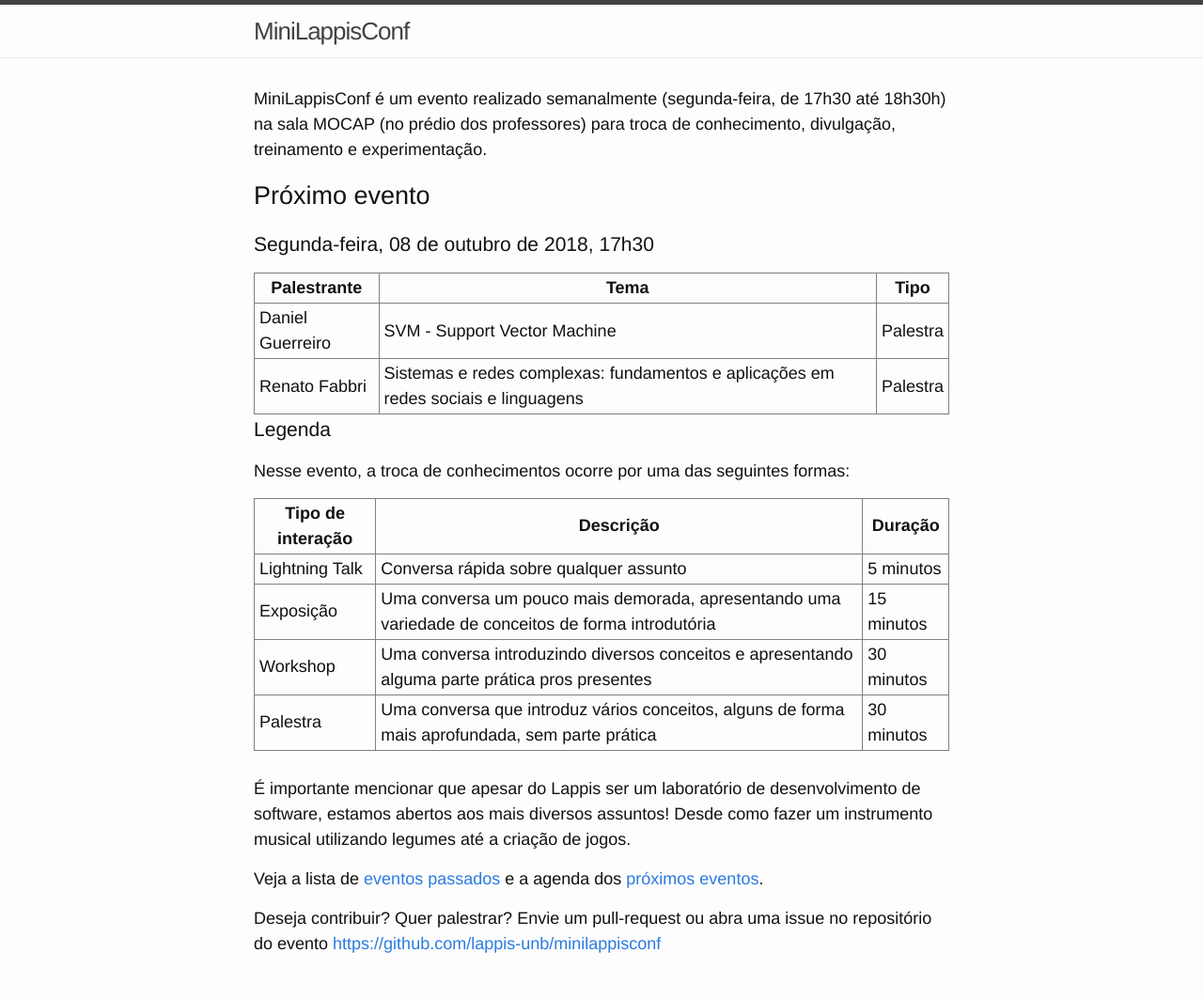
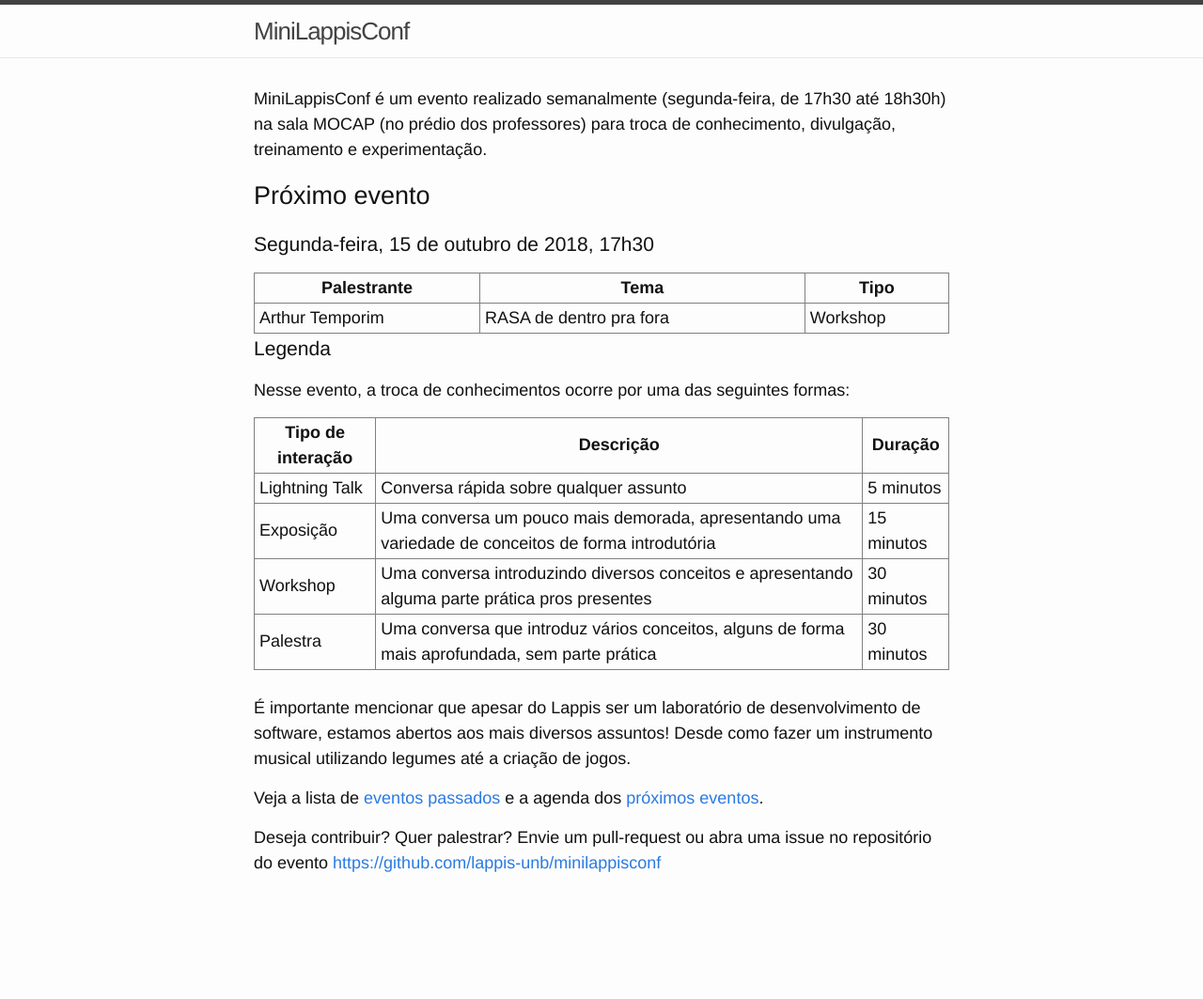
Before and after one commit to lappis-unb/MiniLappisConf, a Jekyll site: the page built from index.md, in a window 1280 px wide. Shown: the whole page at 94% size. Built offline with Jekyll 4.4.1, drawn with Linux system fonts in a browser that asks for light colours; after the commit the page ends 977 px from its top, so only the background shows below that.

Commit message:
Update minilappisconf schedule and add Arthur Temporim Workshop
Signed-off-by: ArthurTemporim <arthurrtl@gmail.com>

```diff
--- a/index.md
+++ b/index.md
@@ -8,12 +8,11 @@ e experimentação.
 
 ## Próximo evento
 
-### Segunda-feira, 08 de outubro de 2018, 17h30
+### Segunda-feira, 15 de outubro de 2018, 17h30
 
 | Palestrante     | Tema                                            | Tipo     |
 | --------------- | ----------------------------------------------- | -------- |
-| Daniel Guerreiro | SVM - Support Vector Machine                   | Palestra |
-| Renato Fabbri | Sistemas e redes complexas: fundamentos e aplicações em redes sociais e linguagens | Palestra |
+| Arthur Temporim | RASA de dentro pra fora                         | Workshop |
 
 ### Legenda
 
```
Also changed, not shown: agenda.md (+0 -6 lines), passados.md (+7 -0 lines).
